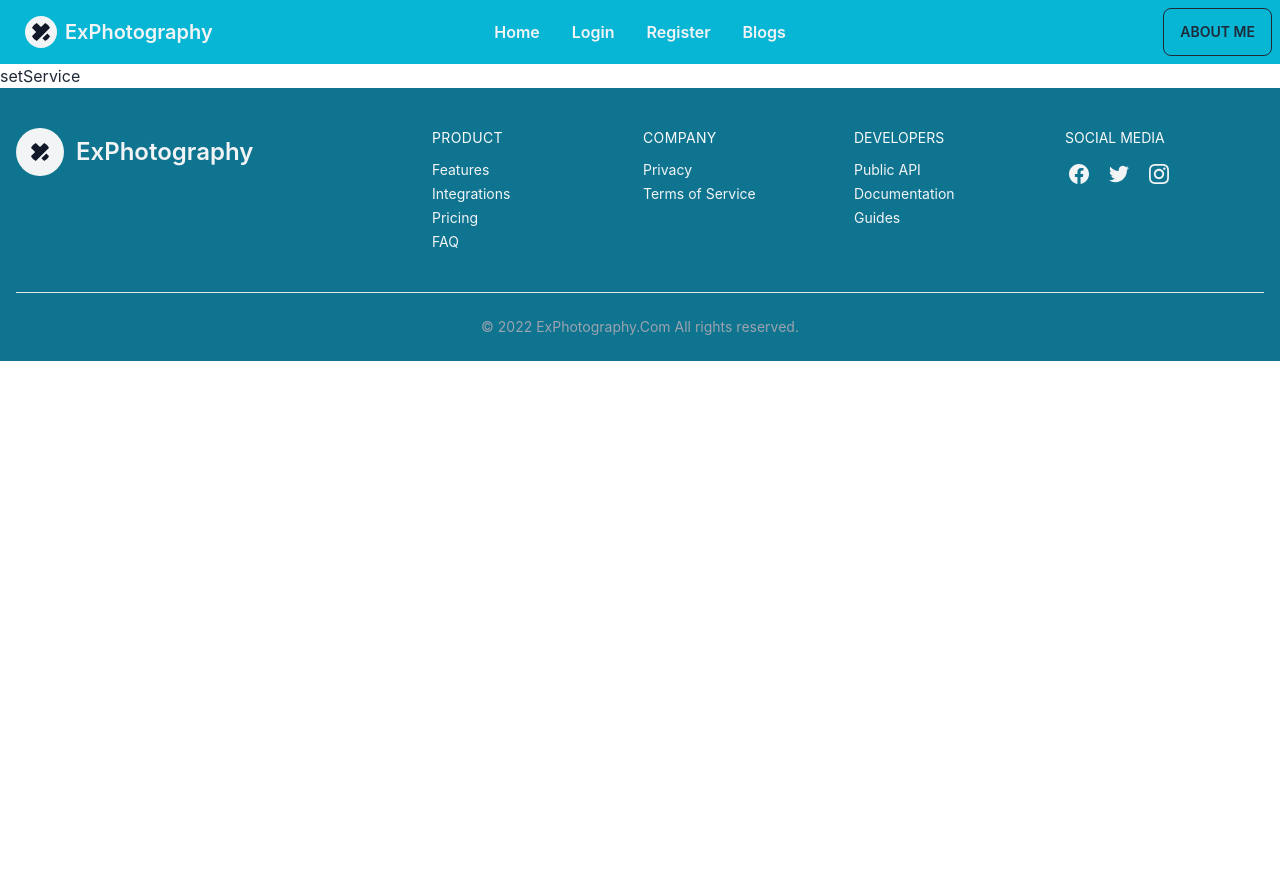
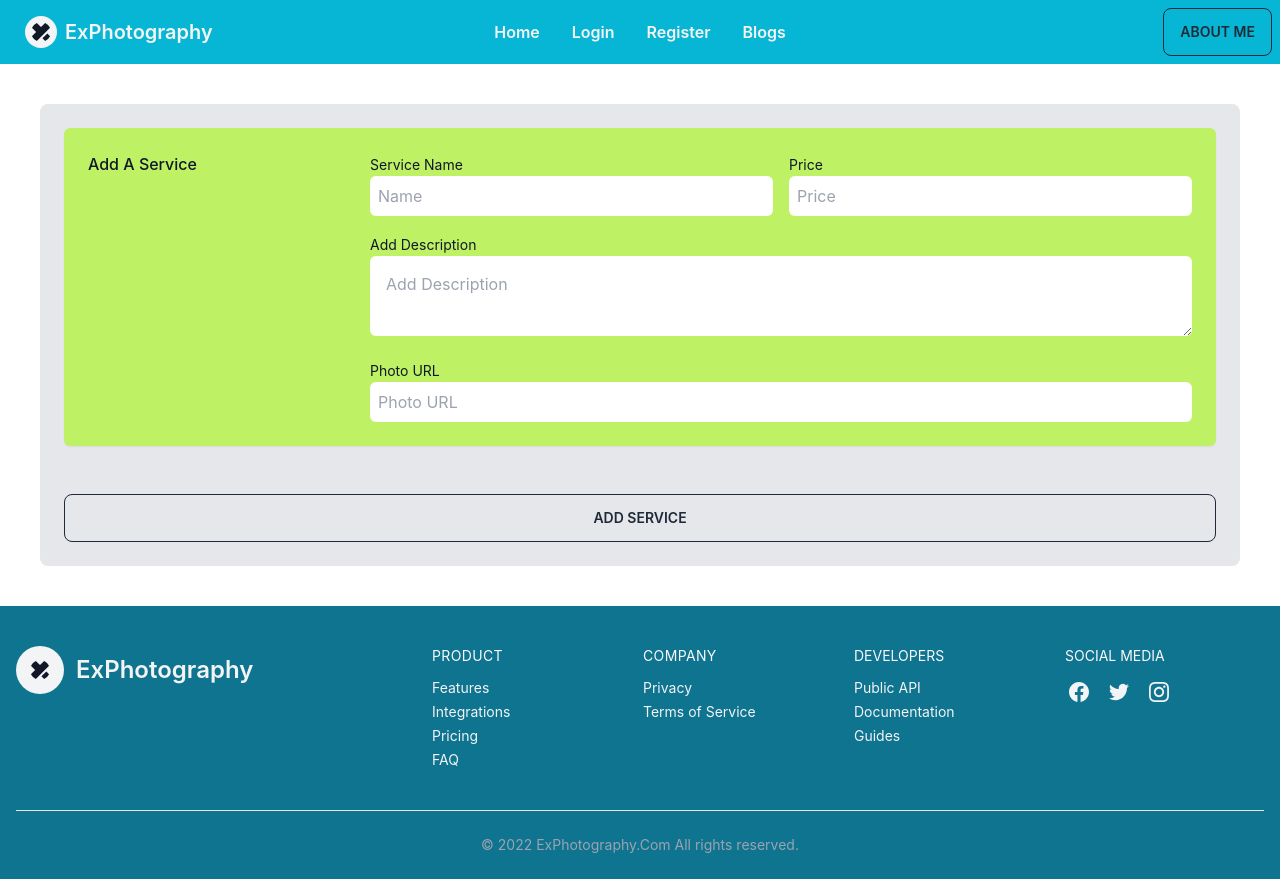
Before and after one commit to chayon4619/extreme-photography-client, a React (Create React App) app: page /addservice in a window 1280 px wide. Before the commit the page ends 800 px from the top, so only its background shows below. Built offline with nearby package versions, Linux system fonts and the light colour scheme; no server answers.

Commit message:
add service added

```diff
--- a/src/pages/MyReviews/MyReview.js
+++ b/src/pages/MyReviews/MyReview.js
@@ -1,7 +1,7 @@
 import React from 'react';
 
 const MyReview = ({ myReview, handelDelete }) => {
-    const { _id, serviceName, reviewText } = myReview
+    const { _id, serviceName, reviewText } = myReview;
     return (
         <div>
             <div className="card w-96 bg-cyan-200 text-gray-900">
--- a/src/pages/MyReviews/MyReviews.js
+++ b/src/pages/MyReviews/MyReviews.js
@@ -21,7 +21,6 @@ const MyReviews = () => {
             })
                 .then(res => res.json())
                 .then(data => {
-                    console.log(data);
                     if (data.deletedCount > 0) {
                         alert('Ticket Canceled successfully!')
                         const remaining = myReviews.filter(mr => mr._id !== id);
--- a/src/pages/Review/AddReview.js
+++ b/src/pages/Review/AddReview.js
@@ -53,11 +53,11 @@ const AddReview = () => {
                         <div className="grid grid-cols-6 gap-4 col-span-full lg:col-span-3">
                             <div className="col-span-full sm:col-span-3">
                                 <label htmlFor="name" className="text-sm">Name</label>
-                                <input id="name" type="text" placeholder="Name" className="w-full p-2 rounded-md focus:ring focus:ring-opacity-75 focus:ring-violet-400 border-gray-700 text-gray-900" />
+                                <input id="name" type="text" name='name' placeholder="Name" className="w-full p-2 rounded-md focus:ring focus:ring-opacity-75 focus:ring-violet-400 border-gray-700 text-gray-900" />
                             </div>
                             <div className="col-span-full sm:col-span-3">
                                 <label htmlFor="email" className="text-sm">Email</label>
-                                <input id="email" readOnly defaultValue={user?.email} type="email" placeholder="Email" className="w-full rounded-md focus:ring focus:ring-opacity-75 focus:ring-violet-400 p-2 border-gray-700 text-gray-900" />
+                                <input id="email" readOnly defaultValue={user?.email} type="email" placeholder="Email" name='email' className="w-full rounded-md focus:ring focus:ring-opacity-75 focus:ring-violet-400 p-2 border-gray-700 text-gray-900" />
                             </div>
                             <div className="col-span-full">
                                 <label htmlFor="bio" className="text-sm">Add Review</label>
@@ -65,7 +65,7 @@ const AddReview = () => {
                             </div>
                             <div className="col-span-full sm:col-span-3">
                                 <label htmlFor="photoURL" className="text-sm">Photo URL</label>
-                                <input id="photoURL" type="url" placeholder="Photo URL" className="w-full rounded-md p-2 focus:ring focus:ring-opacity-75 focus:ring-violet-400 border-gray-700 text-gray-900" />
+                                <input id="photoURL" name='photoURL' type="url" placeholder="Photo URL" className="w-full rounded-md p-2 focus:ring focus:ring-opacity-75 focus:ring-violet-400 border-gray-700 text-gray-900" />
                             </div>
                         </div>
                     </fieldset>
--- a/src/pages/SetService/SetService.js
+++ b/src/pages/SetService/SetService.js
@@ -1,9 +1,71 @@
 import React from 'react';
 
 const SetService = () => {
+
+    const handelService = event => {
+        event.preventDefault();
+        const form = event.target;
+        const name = form.serviceName.value;
+        const price = form.price.value;
+        const about = form.about.value;
+        const picture = form.photoURL.value;
+
+        const service = {
+            price,
+            picture,
+            name,
+            about
+        }
+        fetch('http://localhost:5000/services', {
+            method: "POST",
+            headers: {
+                "content-type": "application/json"
+            },
+            body: JSON.stringify(service)
+        })
+            .then(res => res.json())
+            .then(data => {
+                if (data.acknowledged) {
+                    alert('Service Placed!')
+                    form.reset();
+                }
+            })
+            .catch(err => console.error(err));
+    }
+
+
     return (
         <div>
-            <h1>setService</h1>
+            <div>
+                <section className="p-6 m-10 rounded-lg bg-gray-200 text-gray-900">
+                    <form onSubmit={handelService} className="container flex flex-col mx-auto space-y-12 ng-untouched ng-pristine ng-valid">
+                        <fieldset className="grid grid-cols-4 gap-6 p-6 rounded-md shadow-sm bg-lime-300">
+                            <div className="space-y-2 col-span-full lg:col-span-1">
+                                <p className="font-medium">Add A Service</p>
+                            </div>
+                            <div className="grid grid-cols-6 gap-4 col-span-full lg:col-span-3">
+                                <div className="col-span-full sm:col-span-3">
+                                    <label htmlFor="name" className="text-sm">Service Name</label>
+                                    <input id="name" name='serviceName' type="text" placeholder="Name" className="w-full p-2 rounded-md focus:ring focus:ring-opacity-75 focus:ring-violet-400 border-gray-700 text-gray-900" />
+                                </div>
+                                <div className="col-span-full sm:col-span-3">
+                                    <label htmlFor="price" className="text-sm">Price</label>
+                                    <input id="price" name='price' type="number" placeholder="Price" className="w-full rounded-md focus:ring focus:ring-opacity-75 focus:ring-violet-400 p-2 border-gray-700 text-gray-900" />
+                                </div>
+                                <div className="col-span-full">
+                                    <label htmlFor="bio" className="text-sm">Add Description</label>
+                                    <textarea id="bio" name='about' placeholder="Add Description" className="w-full rounded-md p-4 focus:ring focus:ring-opacity-75 focus:ring-violet-400 border-gray-700 text-gray-900"></textarea>
+                                </div>
+                                <div className="col-span-full ">
+                                    <label htmlFor="photoURL" className="text-sm">Photo URL</label>
+                                    <input id="photoURL" type="url" name='photoURL' placeholder="Photo URL" className="w-full rounded-md p-2 focus:ring focus:ring-opacity-75 focus:ring-violet-400 border-gray-700 text-gray-900" />
+                                </div>
+                            </div>
+                        </fieldset>
+                        <input className='btn btn-outline  btn-block' type="submit" value="Add Service" />
+                    </form>
+                </section>
+            </div>
         </div>
     );
 };
```
